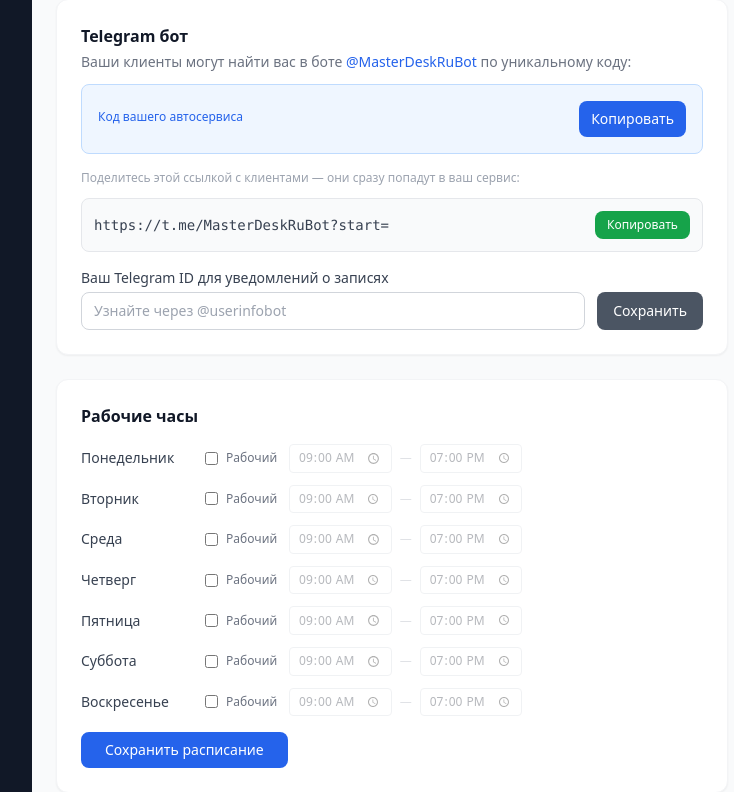
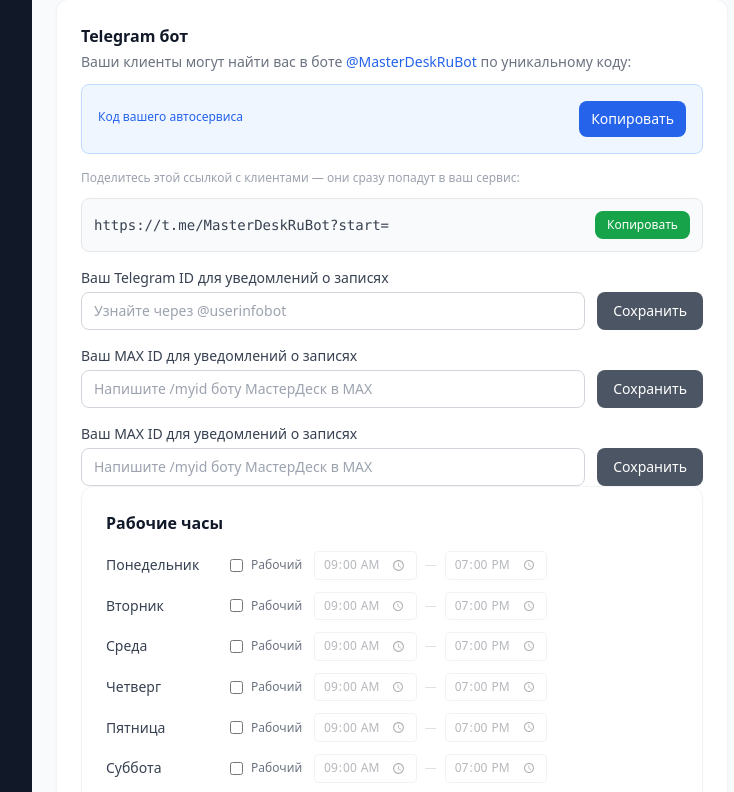
Before and after one commit to grandpashumor2-stack/MasterDeskRuBot, a FastAPI app: template backend/app/web/templates/owner/settings.html in a window 1280 px wide. Shown: the part 589-1381 px from the top of the page, without its empty margins (224-958 px from the left). Run offline with FastAPI, Linux system fonts and the light colour scheme; the template is opened without the code that fills it, so the values that code supplies are empty; some libraries are stand-ins or nearby versions.

Commit message:
Add MAX ID input field for notifications settings

```diff
--- a/backend/app/web/templates/owner/settings.html
+++ b/backend/app/web/templates/owner/settings.html
@@ -68,7 +68,19 @@ function copyLink(text) {
       <div class="flex gap-3">
         <input id="chatId" type="text" value="{{ company.telegram_chat_id or '' }}" placeholder="Узнайте через @userinfobot" class="flex-1 border border-gray-300 rounded-lg px-3 py-2 text-sm focus:outline-none focus:ring-2 focus:ring-blue-500">
         <button onclick="saveChatId()" class="bg-gray-600 hover:bg-gray-700 text-white text-sm font-medium px-4 py-2 rounded-lg transition-colors">Сохранить</button>
+      </div><div class="mt-4">
+      <label class="block text-sm font-medium text-gray-700 mb-1">Ваш MAX ID для уведомлений о записях</label>
+      <div class="flex gap-3">
+        <input id="maxChatId" type="text" value="{{ company.max_chat_id or '' }}" placeholder="Напишите /myid боту МастерДеск в MAX" class="flex-1 border border-gray-300 rounded-lg px-3 py-2 text-sm focus:outline-none focus:ring-2 focus:ring-blue-500">
+        <button onclick="saveMaxChatId()" class="bg-gray-600 hover:bg-gray-700 text-white text-sm font-medium px-4 py-2 rounded-lg transition-colors">Сохранить</button>
+      </div> <div class="mt-4">
+      <label class="block text-sm font-medium text-gray-700 mb-1">Ваш MAX ID для уведомлений о записях</label>
+      <div class="flex gap-3">
+        <input id="maxChatId" type="text" value="{{ company.max_chat_id or '' }}" placeholder="Напишите /myid боту МастерДеск в MAX" class="flex-1 border border-gray-300 rounded-lg px-3 py-2 text-sm focus:outline-none focus:ring-2 focus:ring-blue-500">
+        <button onclick="saveMaxChatId()" class="bg-gray-600 hover:bg-gray-700 text-white text-sm font-medium px-4 py-2 rounded-lg transition-colors">Сохранить</button>
       </div>
+    </div>
+
     </div>
   </div>
   <!-- Working hours -->
```
